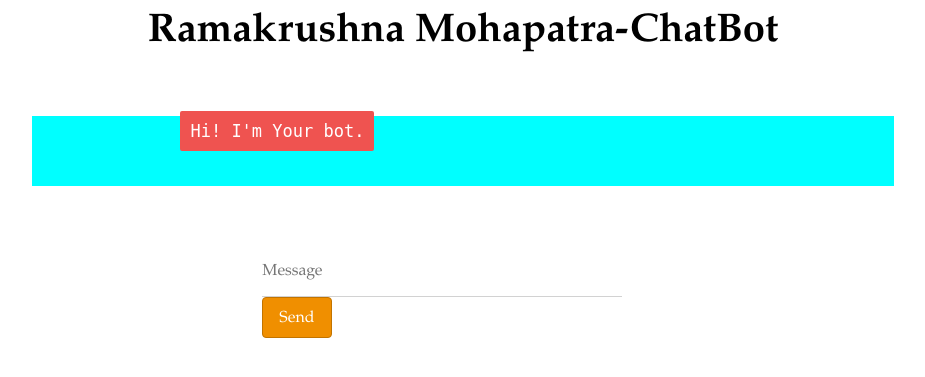
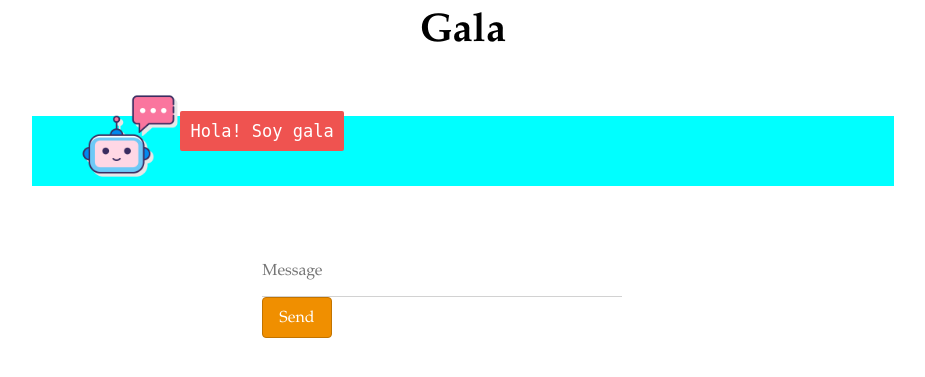
Before and after one commit to JoaquinParada/chatbot-python, a Flask app: page / in a window 1280 px wide. Shown: the top 377 px of the page, without its empty margins (177-1102 px from the left). Run offline with Flask 3, Linux system fonts and the light colour scheme; parts of the project's set-up code (start-up, migrations or seed data) failed here and were passed over; some libraries are stand-ins or nearby versions.

Commit message:
feat: env y iniciacion del proyecto

```diff
--- a/app.py
+++ b/app.py
@@ -4,17 +4,18 @@ import numpy as np
 import pickle
 import json
 from flask import Flask, render_template, request
-from flask_ngrok import run_with_ngrok
+# from flask_ngrok import run_with_ngrok
 import nltk
 from keras.models import load_model
 from nltk.stem import WordNetLemmatizer
 lemmatizer = WordNetLemmatizer()
-
+import os
+from dotenv import load_dotenv
 
 # chat initialization
 model = load_model("chatbot_model.h5")
 # intents = json.loads(open("intents.json").read())
-data_file = open("F:\\Data Science Course - IIITB\\NLP\\Chatbot\\AI Chatbot\\An-AI-Chatbot-in-Python-and-Flask-main\\intents.json").read()
+data_file = open(os.getenv('INTENTS_PATH')).read()
 words = pickle.load(open("words.pkl", "rb"))
 classes = pickle.load(open("classes.pkl", "rb"))
 
@@ -52,7 +53,7 @@ def chatbot_response():
     msg = request.form["msg"]
 
     # Load and process the intents JSON file
-    data_file = open("F:\\Data Science Course - IIITB\\NLP\\Chatbot\\AI Chatbot\\An-AI-Chatbot-in-Python-and-Flask-main\\intents.json").read()
+    data_file = open(os.getenv('INTENTS_PATH')).read()
     intents = json.loads(data_file)
 
     # Rest of your existing code
--- a/static/style.css
+++ b/static/style.css
@@ -165,3 +165,11 @@ button, input, optgroup, select, textarea {
     right: 0;
     width: 300px;
 }
+
+.img-gala-bot{
+    position: absolute;
+    top: -30px;
+    width: 100px;
+    height: 100px;
+    left: -80px;
+}
--- a/templates/index.html
+++ b/templates/index.html
@@ -10,12 +10,13 @@
 <body>
     <div class="row">
         <div class="col-md-10 mr-auto ml-auto">
-            <h1>Ramakrushna Mohapatra-ChatBot</h1>
+            <h1>Gala</h1>
             <form>
                 <div id="chatbox">
                     <div class="col-md-8 ml-auto mr-auto text-center">
-                        <p class="botText"><span>Hi! I'm Your bot.</span></p>
-                    </div>
+                        <p class="botText"><span>Hola! Soy gala</span></p>
+                        <img src="../static//images/chatbot-img.png" class="img-gala-bot" />
+                     </div>
                 </div>
                 <div id="userInput" class="row">
                     <div class="col-md-10">
--- a/train.py
+++ b/train.py
@@ -13,14 +13,16 @@ lemmatizer = WordNetLemmatizer()
 nltk.download('omw-1.4')
 nltk.download("punkt")
 nltk.download("wordnet")
+import os
+from dotenv import load_dotenv
 
-
+intents_path = os.getenv('INTENTS_PATH')
 # init file
 words = []
 classes = []
 documents = []
 ignore_words = ["?", "!"]
-data_file = open("F:\\Data Science Course - IIITB\\NLP\\Chatbot\\AI Chatbot\\An-AI-Chatbot-in-Python-and-Flask-main\\intents.json").read()
+data_file = open(intents_path).read()
 intents = json.loads(data_file)
 
 # words
```
Also changed, not shown: static/images/chatbot-img.png (added), 1 other file.
